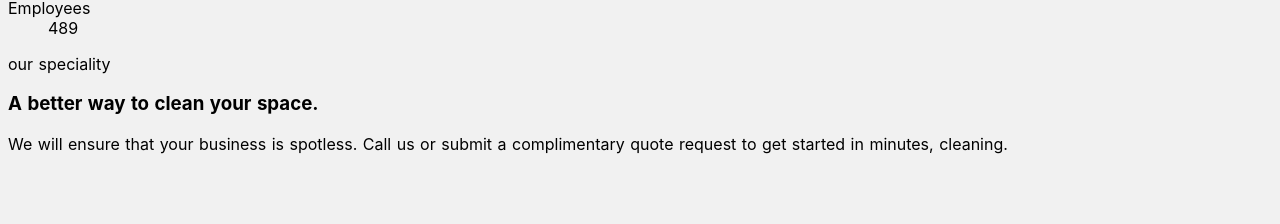
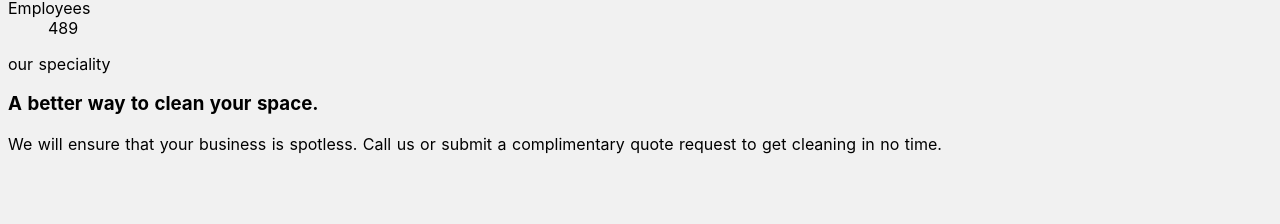
Before and after one commit to kendalled/janitornuxtfinal, a Nuxt app in the folder src/: page / in a window 1280 px wide. Shown: the part 8352-8576 px from the top of the page. Built offline with nearby package versions, Linux system fonts and the light colour scheme.

Commit message:
Better sentence structure

```diff
--- a/src/components/ThreeColFeat.vue
+++ b/src/components/ThreeColFeat.vue
@@ -9,7 +9,7 @@
           A better way to clean your space.
         </h3>
         <p class="mt-4 max-w-2xl text-xl leading-7 text-gray-500 lg:mx-auto">
-          We will ensure that your business is spotless. Call us or submit a complimentary quote request to get started in minutes, cleaning.
+          We will ensure that your business is spotless. Call us or submit a complimentary quote request to get cleaning in no time.
         </p>
       </div>
 
```
